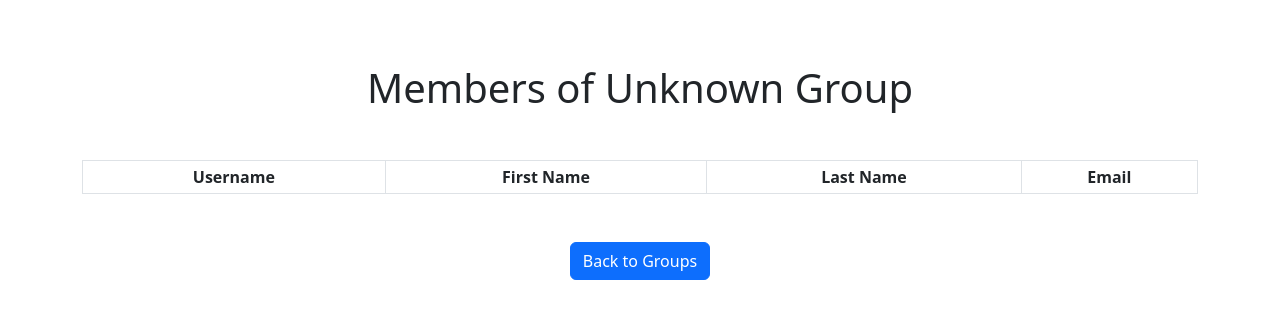
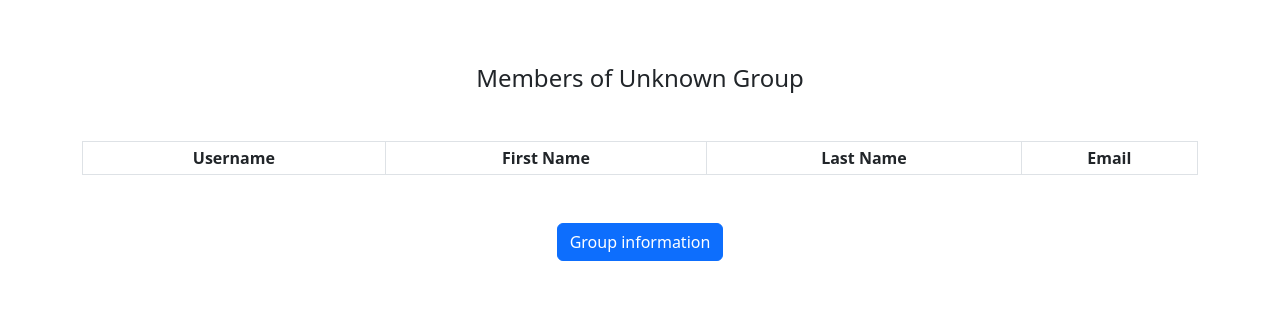
Before and after one commit to kevinruns/fair-price-jobs, a Flask app: page /group_members/1 in a window 1280 px wide. Shown: the part 62-381 px from the top of the page. Run offline with Flask 3, Linux system fonts and the light colour scheme; the visitor is signed in with stand-in values (Sample User, id 1); data comes from the database, SQL or seed files in the repository; data that the repository does not hold is empty.

```diff
--- a/app.py
+++ b/app.py
@@ -585,7 +585,7 @@ def group_members(group_id):
     print("Groups data:", [dict(row) for row in members])
 
 
-    return render_template("group_members.html", members=members, group_name=group_name)
+    return render_template("group_members.html", members=members, group_id=group_id, group_name=group_name)
 
 
 
--- a/templates/add_tradesman.html
+++ b/templates/add_tradesman.html
@@ -4,7 +4,6 @@
 <div class="container">
     <div class="row justify-content-center">
         <div class="col-md-8">
-            <h1 class="mb-4">Add Tradesman</h1>
             <form action="{{ url_for('add_tradesman', group_id=group_id) }}" method="post">
                 <div class="mb-3 row">
                     <label for="trade" class="col-sm-3 col-form-label text-start">Trade</label>
@@ -69,8 +68,8 @@
                 </div>
                 <div class="row">
                     <div class="col-sm-9 offset-sm-3 ">
-                        <button type="submit" class="btn btn-primary me-4">Add Tradesman</button>
-                        <a href="{{ url_for('view_group', group_id=group_id) }}" class="btn btn-secondary">Back to Group</a>
+                        <button type="submit" class="btn btn-primary btn-sm me-4">Add Tradesman</button>
+                        <a href="{{ url_for('view_group', group_id=group_id) }}" class="btn btn-secondary btn-sm">Back to Group</a>
                     </div>
                 </div>
             </form>
--- a/templates/group_members.html
+++ b/templates/group_members.html
@@ -5,7 +5,7 @@
 {% block main %}
 
     <div class="container mt-3">
-        <h1 class="text-center">Members of {{ group_name }}</h1>
+        <h4 class="text-center">Members of {{ group_name }}</h4>
         <table class="table table-striped table-bordered table-sm mt-5 mb-5">
             <thead class="thead-dark">
                 <tr>
@@ -26,7 +26,7 @@
                 {% endfor %}
             </tbody>
         </table>
-        <a class="btn btn-primary" href="{{ url_for('index') }}">Back to Groups</a>
+        <a class="btn btn-primary" href="{{ url_for('view_group', group_id=group_id) }}">Group information</a>
     </div>
 
 
```
Also changed, not shown: templates/view_group.html (+9 -3 lines).
